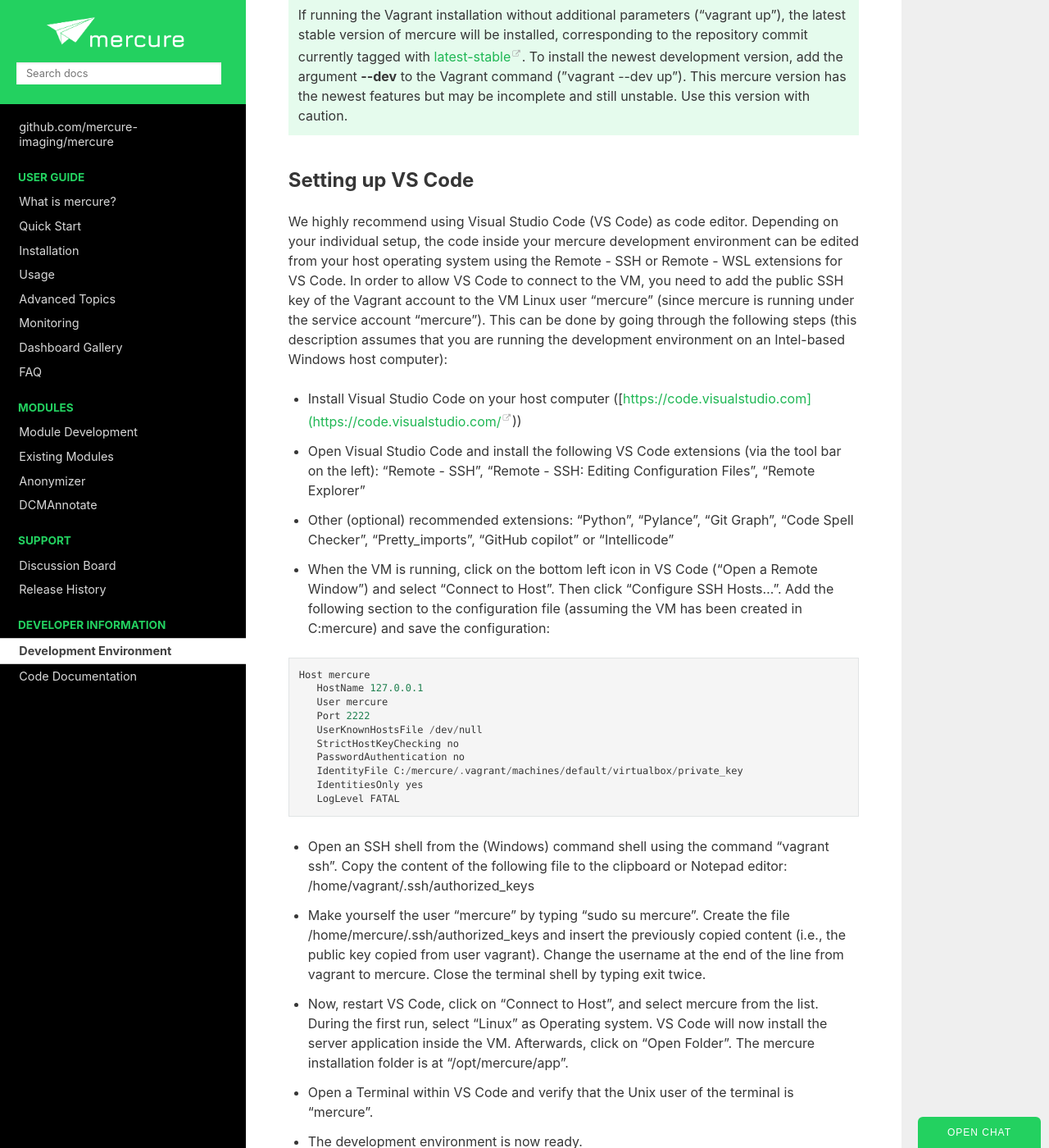
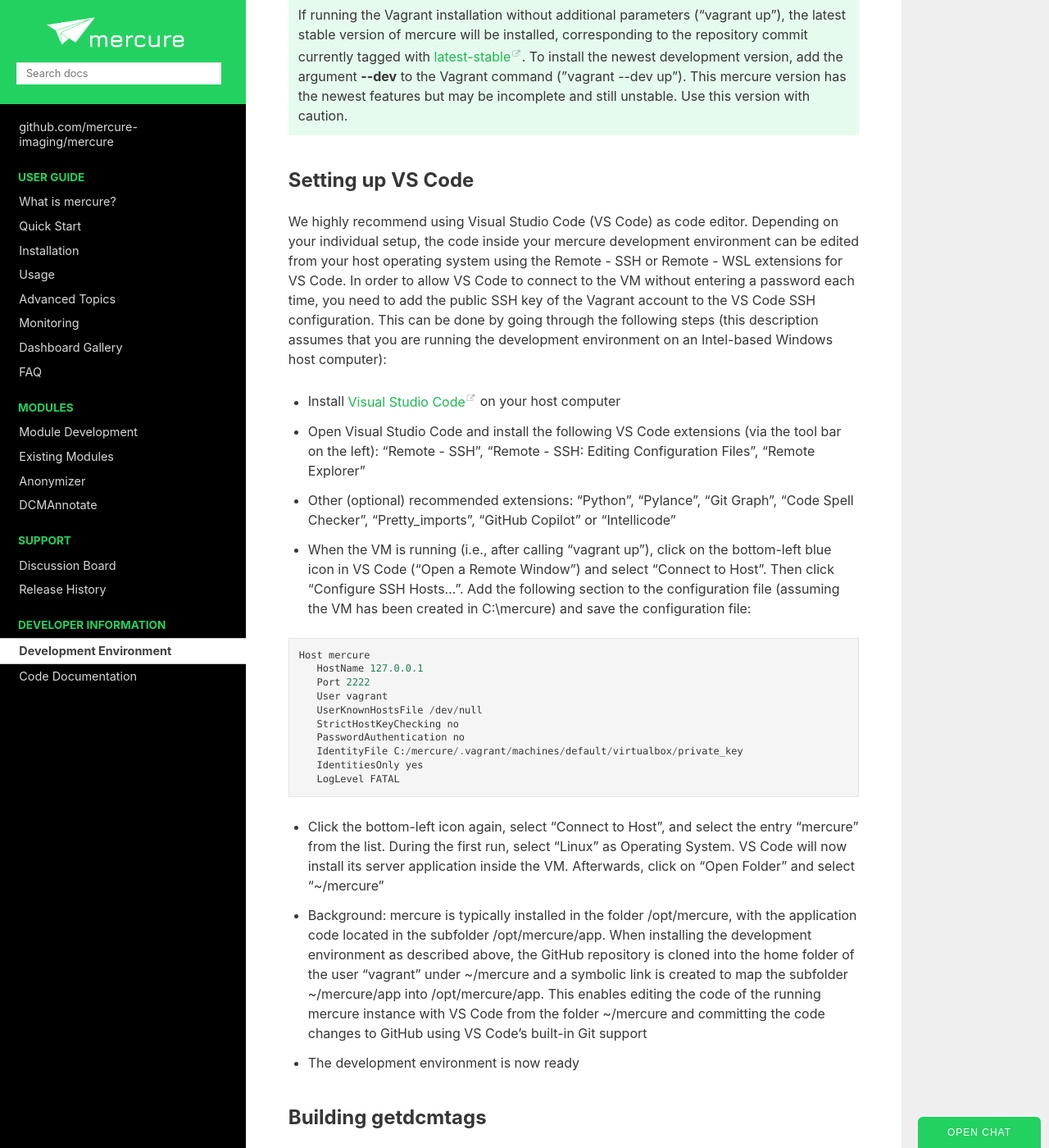
Before and after one commit to mercure-imaging/mercure, a Sphinx documentation site: the page built from docs/environment.rst, in a window 1280 px wide and 1400 px high, scrolled down 408 px. Shown: the whole window at 82% size. Built offline with Sphinx 7.4.7 and the Read the Docs theme 3.1.0, drawn with Linux system fonts in a browser that asks for light colours; some of the changed text lies outside the part shown.

Commit message:
Updated docs.

```diff
--- a/docs/environment.rst
+++ b/docs/environment.rst
@@ -20,22 +20,22 @@
 Setting up VS Code
 ------------------
 
-We highly recommend using Visual Studio Code (VS Code) as code editor. Depending on your individual setup, the code inside your mercure development environment can be edited from your host operating system using the Remote - SSH or Remote - WSL extensions for VS Code. In order to allow VS Code to connect to the VM, you need to add the public SSH key of the Vagrant account to the VM Linux user "mercure" (since mercure is running under the service account "mercure"). This can be done by going through the following steps (this description assumes that you are running the development environment on an Intel-based Windows host computer):
+We highly recommend using Visual Studio Code (VS Code) as code editor. Depending on your individual setup, the code inside your mercure development environment can be edited from your host operating system using the Remote - SSH or Remote - WSL extensions for VS Code. In order to allow VS Code to connect to the VM without entering a password each time, you need to add the public SSH key of the Vagrant account to the VS Code SSH configuration. This can be done by going through the following steps (this description assumes that you are running the development environment on an Intel-based Windows host computer):
 
-* Install Visual Studio Code on your host computer ([https://code.visualstudio.com](https://code.visualstudio.com/))
+* Install `Visual Studio Code <https://code.visualstudio.com>`_ on your host computer
 
 * Open Visual Studio Code and install the following VS Code extensions (via the tool bar on the left): “Remote - SSH”, “Remote - SSH: Editing Configuration Files”, “Remote Explorer”
 
-* Other (optional) recommended extensions: “Python”, “Pylance”, “Git Graph”, “Code Spell Checker”, "Pretty_imports", "GitHub copilot" or "Intellicode"
+* Other (optional) recommended extensions: “Python”, “Pylance”, “Git Graph”, “Code Spell Checker”, "Pretty_imports", "GitHub Copilot" or "Intellicode"
 
-* When the VM is running, click on the bottom left icon in VS Code (“Open a Remote Window”) and select “Connect to Host”. Then click “Configure SSH Hosts…”. Add the following section to the configuration file (assuming the VM has been created in C:\mercure) and save the configuration:
+* When the VM is running (i.e., after calling "vagrant up"), click on the bottom-left blue icon in VS Code (“Open a Remote Window”) and select “Connect to Host”. Then click “Configure SSH Hosts…”. Add the following section to the configuration file (assuming the VM has been created in C:\\mercure) and save the configuration file:
 
 ::
 
    Host mercure
       HostName 127.0.0.1
-      User mercure
       Port 2222
+      User vagrant
       UserKnownHostsFile /dev/null
       StrictHostKeyChecking no
       PasswordAuthentication no
@@ -44,15 +44,11 @@
       LogLevel FATAL
 
 
-* Open an SSH shell from the (Windows) command shell using the command "vagrant ssh". Copy the content of the following file to the clipboard or Notepad editor: /home/vagrant/.ssh/authorized_keys
+* Click the bottom-left icon again, select “Connect to Host”, and select the entry "mercure" from the list. During the first run, select “Linux” as Operating System. VS Code will now install its server application inside the VM. Afterwards, click on "Open Folder" and select "~/mercure"
 
-* Make yourself the user "mercure" by typing "sudo su mercure". Create the file /home/mercure/.ssh/authorized_keys and insert the previously copied content (i.e., the public key copied from user vagrant). Change the username at the end of the line from vagrant to mercure. Close the terminal shell by typing exit twice.
+* Background: mercure is typically installed in the folder /opt/mercure, with the application code located in the subfolder /opt/mercure/app. When installing the development environment as described above, the GitHub repository is cloned into the home folder of the user "vagrant" under ~/mercure and a symbolic link is created to map the subfolder ~/mercure/app into /opt/mercure/app. This enables editing the code of the running mercure instance with VS Code from the folder ~/mercure and committing the code changes to GitHub using VS Code's built-in Git support
 
-* Now, restart VS Code, click on “Connect to Host”, and select mercure from the list. During the first run, select “Linux” as Operating system. VS Code will now install the server application inside the VM. Afterwards, click on "Open Folder". The mercure installation folder is at “/opt/mercure/app”.
-
-* Open a Terminal within VS Code and verify that the Unix user of the terminal is "mercure".
-
-* The development environment is now ready.
+* The development environment is now ready
 
 
 Building getdcmtags
@@ -60,7 +56,7 @@
 
 For building the getdcmtags C++ module, we recommend using the qmake tool from the Qt SDK. A project file for qmake is included in the repository (getdcmtags.pro). Make sure to copy the compiled binary (i.e., the Release build) into the subfolder for the correct Ubuntu version inside the /bin folder.
 
-getdcmtags depends on the development version of DCMTK, which can be installed with
+getdcmtags depends on the development version of DCMTK, which can be installed with (e.g., via a terminal window inside VS Code):
 
 ::
 
--- a/docs/releases.rst
+++ b/docs/releases.rst
@@ -1,5 +1,11 @@
 Release History
 ===============
+
+Version 0.4.0-beta.4
+---------------------
+*Release date: 4/21/2025*
+
+* Hardening of the web interface against XSS attacks
 
 Version 0.4.0-beta.2
 ---------------------
```
Also changed, not shown: docs/module_list.rst (+18 -0 lines), docs/modules.rst (+14 -0 lines).
